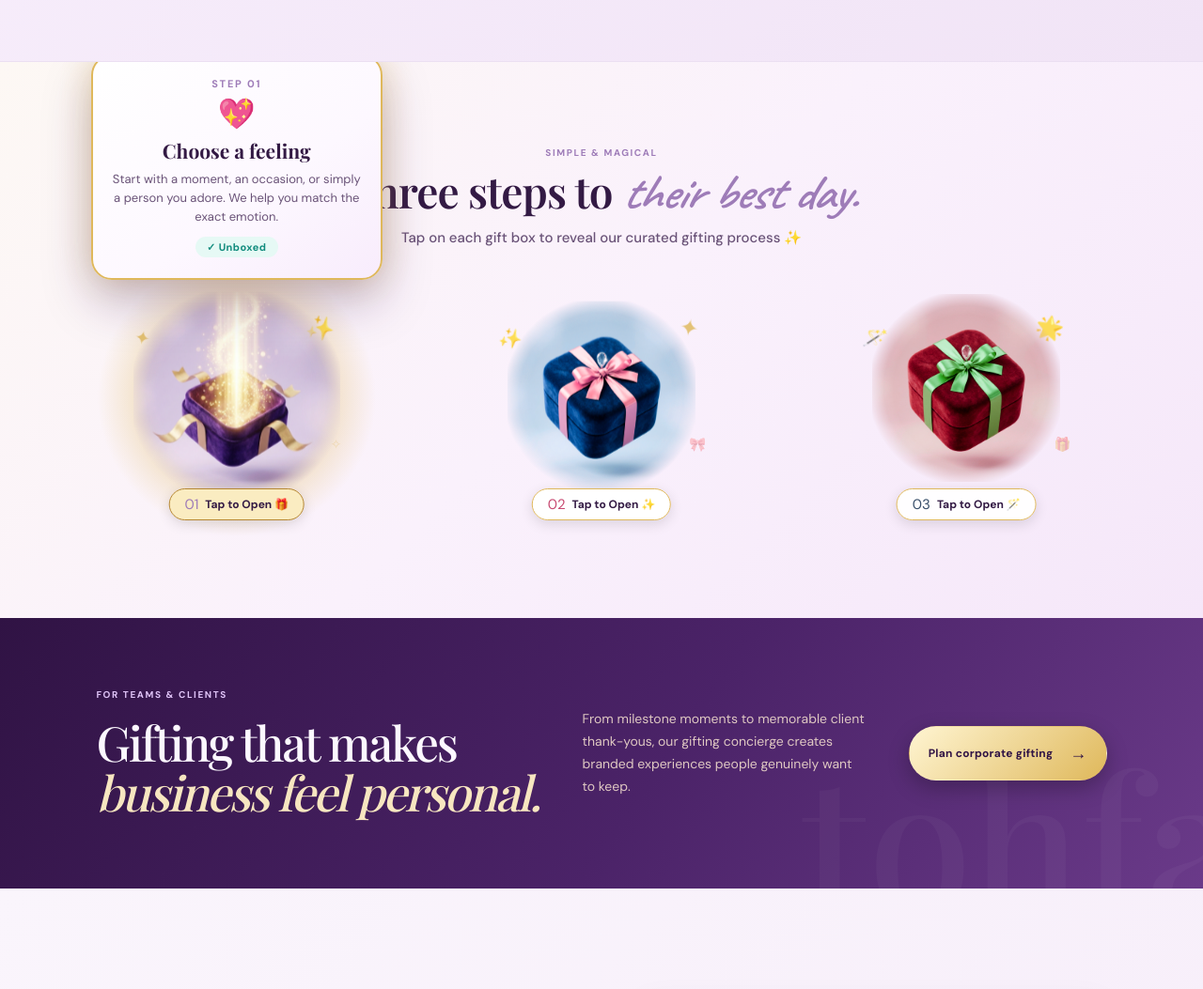
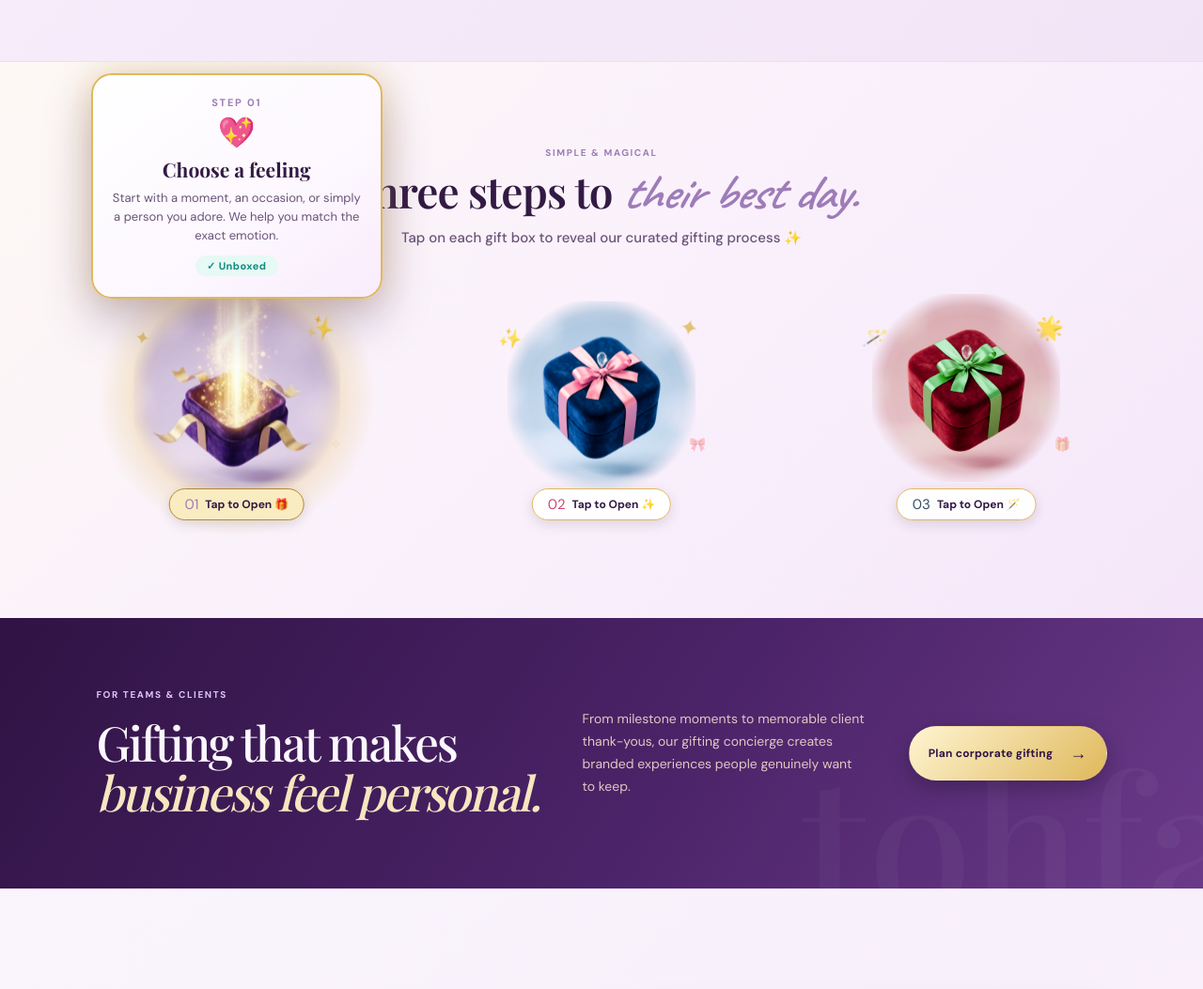
Before and after one commit to tohfapvt-art/tohfa9, a website: page index.html in a window 1280 px wide. Shown: the part 4392-5445 px from the top of the page at 94% size. Drawn offline with nearby package versions, Linux system fonts and the light colour scheme; a web font is replaced by a local one.

Commit message:
Add auto-collapse behavior for gift boxes (only 1 open at a time) and fluid upward card emergence transition directly on top of the gift box

```diff
--- a/outputs/unboxing-process.css
+++ b/outputs/unboxing-process.css
@@ -71,17 +71,23 @@
   cursor: pointer;
   user-select: none;
   position: relative;
+  z-index: 10;
+  transition: z-index 0.2s ease;
+}
+
+.unbox-box-wrap.is-open {
+  z-index: 40;
 }
 
 /* ==========================================================================
-   1. STEADY REVEALED STEP CARD (ABSOLUTELY POSITIONED — ZERO BLANK GAP)
+   1. STEADY REVEALED STEP CARD (EMERGES ON TOP OF GIFT BOX)
    ========================================================================== */
 
 .box-scroll-card {
   position: absolute;
-  bottom: 250px;
+  bottom: 230px;
   left: 50%;
-  transform: translateX(-50%) translateY(20px) scale(0.92);
+  transform: translateX(-50%) translateY(35px) scale(0.82);
   width: 95%;
   max-width: 310px;
   background: linear-gradient(145deg, #ffffff 0%, #fdf8ff 60%, #f8ecfc 100%);
@@ -96,7 +102,7 @@
   justify-content: center;
   opacity: 0;
   visibility: hidden;
-  transition: opacity 0.45s ease, transform 0.5s cubic-bezier(0.34, 1.56, 0.64, 1), visibility 0.45s ease;
+  transition: opacity 0.4s ease, transform 0.5s cubic-bezier(0.34, 1.56, 0.64, 1), visibility 0.4s ease;
   pointer-events: none;
   z-index: 30;
 }
--- a/script.js
+++ b/script.js
@@ -112,8 +112,24 @@ window.matchMedia('(prefers-color-scheme: dark)').addEventListener('change', (e)
 const unboxCards = document.querySelectorAll('.unbox-box-wrap');
 unboxCards.forEach((card) => {
   card.addEventListener('click', () => {
-    const isOpen = card.classList.toggle('is-open');
-    card.setAttribute('aria-expanded', isOpen ? 'true' : 'false');
+    const isCurrentlyOpen = card.classList.contains('is-open');
+
+    // Collapse any other open box
+    unboxCards.forEach((otherCard) => {
+      if (otherCard !== card) {
+        otherCard.classList.remove('is-open');
+        otherCard.setAttribute('aria-expanded', 'false');
+      }
+    });
+
+    // Toggle current box
+    if (isCurrentlyOpen) {
+      card.classList.remove('is-open');
+      card.setAttribute('aria-expanded', 'false');
+    } else {
+      card.classList.add('is-open');
+      card.setAttribute('aria-expanded', 'true');
+    }
   });
 
   card.addEventListener('keydown', (e) => {
--- a/unboxing-process.css
+++ b/unboxing-process.css
@@ -71,17 +71,23 @@
   cursor: pointer;
   user-select: none;
   position: relative;
+  z-index: 10;
+  transition: z-index 0.2s ease;
+}
+
+.unbox-box-wrap.is-open {
+  z-index: 40;
 }
 
 /* ==========================================================================
-   1. STEADY REVEALED STEP CARD (ABSOLUTELY POSITIONED — ZERO BLANK GAP)
+   1. STEADY REVEALED STEP CARD (EMERGES ON TOP OF GIFT BOX)
    ========================================================================== */
 
 .box-scroll-card {
   position: absolute;
-  bottom: 250px;
+  bottom: 230px;
   left: 50%;
-  transform: translateX(-50%) translateY(20px) scale(0.92);
+  transform: translateX(-50%) translateY(35px) scale(0.82);
   width: 95%;
   max-width: 310px;
   background: linear-gradient(145deg, #ffffff 0%, #fdf8ff 60%, #f8ecfc 100%);
@@ -96,7 +102,7 @@
   justify-content: center;
   opacity: 0;
   visibility: hidden;
-  transition: opacity 0.45s ease, transform 0.5s cubic-bezier(0.34, 1.56, 0.64, 1), visibility 0.45s ease;
+  transition: opacity 0.4s ease, transform 0.5s cubic-bezier(0.34, 1.56, 0.64, 1), visibility 0.4s ease;
   pointer-events: none;
   z-index: 30;
 }
```
Also changed, not shown: outputs/script.js (+18 -2 lines).
